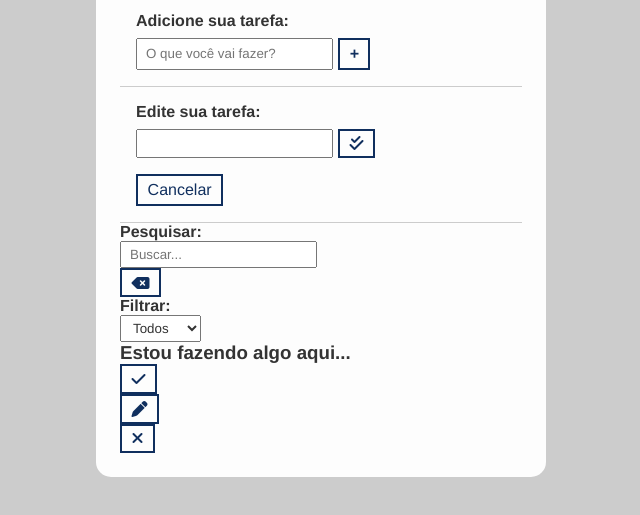
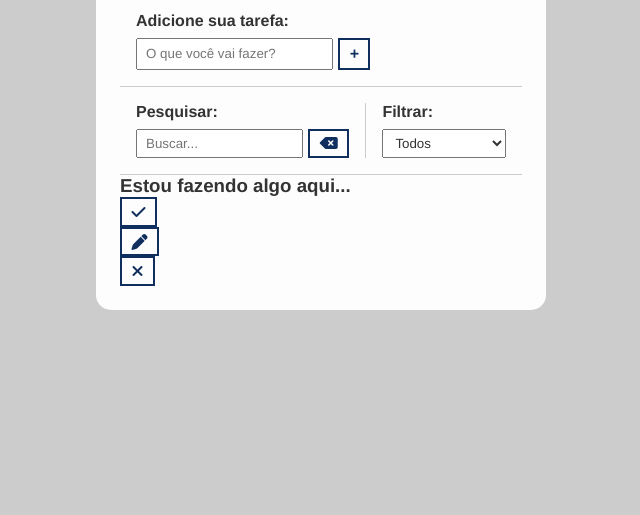
Before and after one commit to arvelino/toDoList, a plain HTML site: page index.html in a window 1280 px wide. Shown: the part 121-636 px from the top of the page, without its empty margins (319-959 px from the left). Drawn offline with Linux system fonts and the light colour scheme.

Commit message:
Incluído o estilo do pesquisar.

```diff
--- a/css/style.css
+++ b/css/style.css
@@ -86,3 +86,43 @@ input,select{
 #cancel-edit-btn{
     margin-top: 1rem;
 }
+
+/* toDo toolbar */
+
+#toolbar{
+    padding: 1rem;
+    border-bottom: 1px solid #ccc;
+    display: flex;
+}
+
+#toolbar h4{
+    margin-bottom: .5rem;
+}
+
+#search{
+    border-right: 1px solid #ccc;
+    padding-right: 1rem;
+    margin-right: 1rem;
+    width: 65%;
+    display: flex;
+    flex-direction: column;
+}
+
+#search form{
+    display: flex;
+}
+
+#search input{
+    width: 100%;
+    margin-right: 0.3rem;
+}
+
+#filter{
+    width: 35%;
+    display: flex;
+    flex-direction: column;
+}
+
+#filter select{
+    flex: 1;
+}
--- a/index.html
+++ b/index.html
@@ -31,7 +31,7 @@
           </button>
         </div>
       </form>
-      <form id="edit-form" class="">
+      <form id="edit-form" class="hide">
         <p>Edite sua tarefa:</p>
         <div class="form-control">
           <input type="text" id="edit-input" />
```
